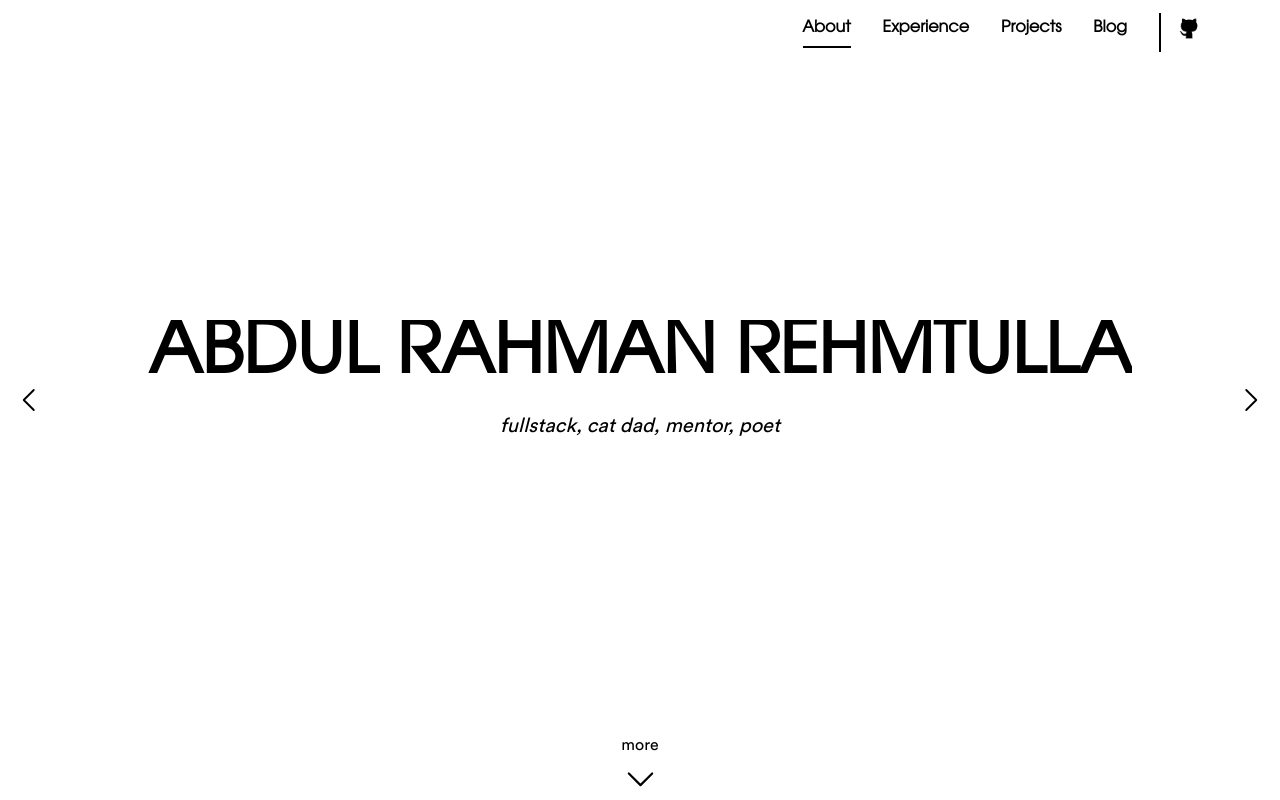
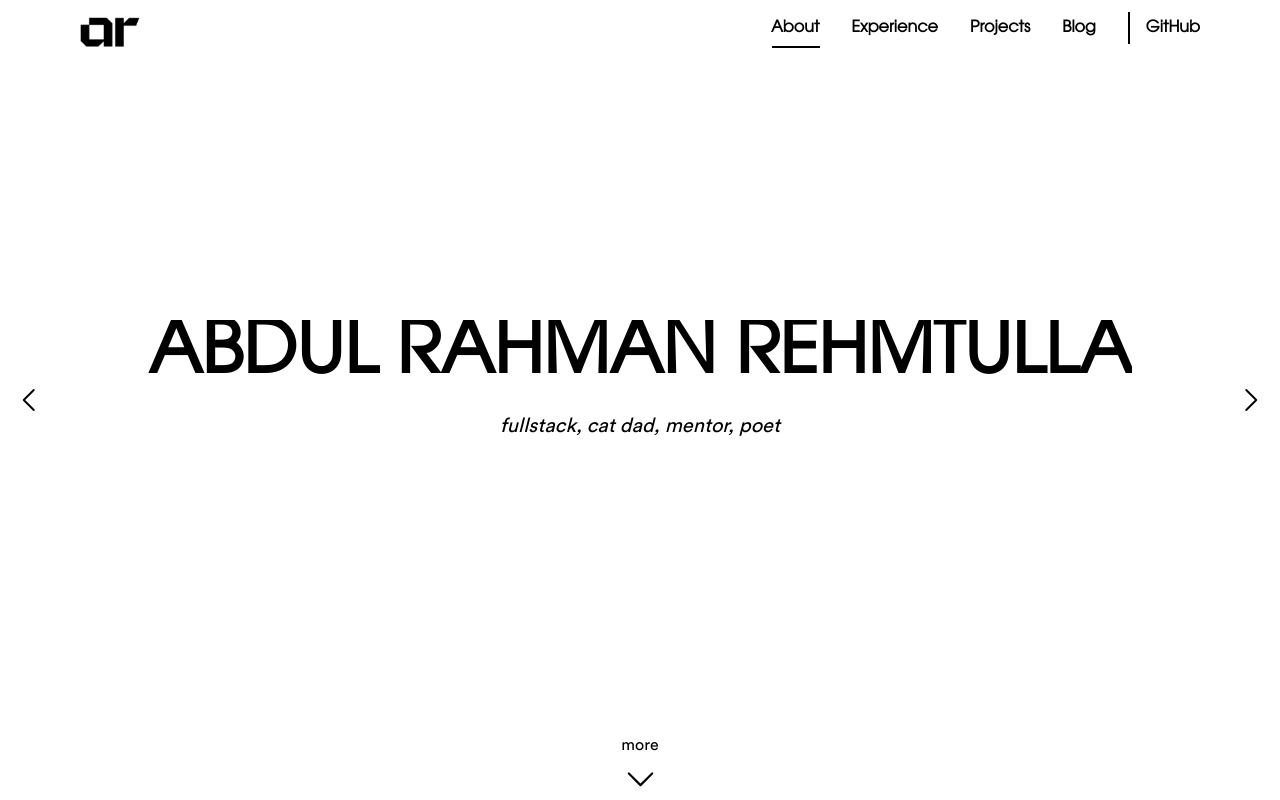
Before and after one commit to bijuice/portfolio-v2, a Next.js app: page / in a window 1280 px wide. Built offline with nearby package versions, Linux system fonts and the light colour scheme.

Commit message:
Added logo to nav

```diff
--- a/components/layout/Navbar.tsx
+++ b/components/layout/Navbar.tsx
@@ -46,7 +46,7 @@ export default function Navbar({
 
   return (
     <nav
-      className=" fixed top-0  right-0 w-full  z-20 flex justify-end px-20  h-16  bg-white items-center avant-garde"
+      className=" fixed top-0  right-0 w-full  z-20 flex justify-between px-20  h-16  bg-white items-center avant-garde"
       style={{
         color: color,
       }}
@@ -55,6 +55,10 @@ export default function Navbar({
         setX(activeCatElement?.offsetLeft || 0);
       }}
     >
+      <button onClick={() => setCategory(categories[0])}>
+        <Image src="/icons/logo.png" width={60} height={60} alt="logo" />
+      </button>
+      <div className="flex">
         <motion.div
           ref={boxRef}
           onMouseMove={handleMouseMove}
@@ -95,12 +99,13 @@ export default function Navbar({
 
         <div className="h-fit flex items-center ml-4 pl-4   border-l-2  border-black">
           <Link
-          className="  border-black  py-1 mb-2"
+            className="  text-black font-bold"
             href="https://github.com/bijuice"
             target="_blank"
           >
-          <Image src="/icons/github.png" width={23} height={23} alt="github" />
+            GitHub
           </Link>
+        </div>
       </div>
     </nav>
   );
```
Also changed, not shown: public/icons/logo.png (added). Lines whose indentation alone changed are shown as unchanged.
